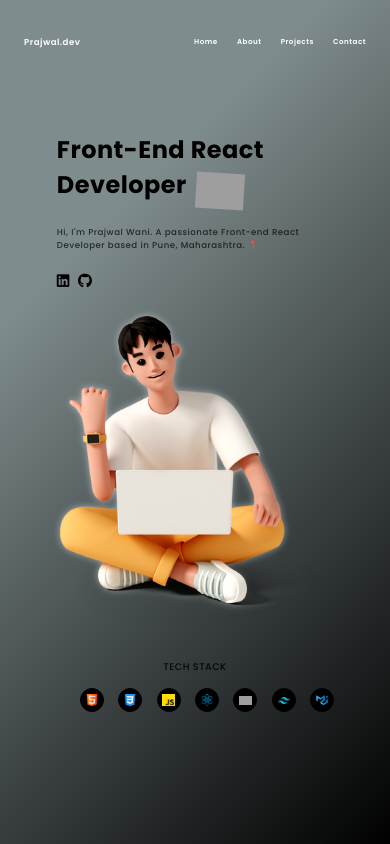
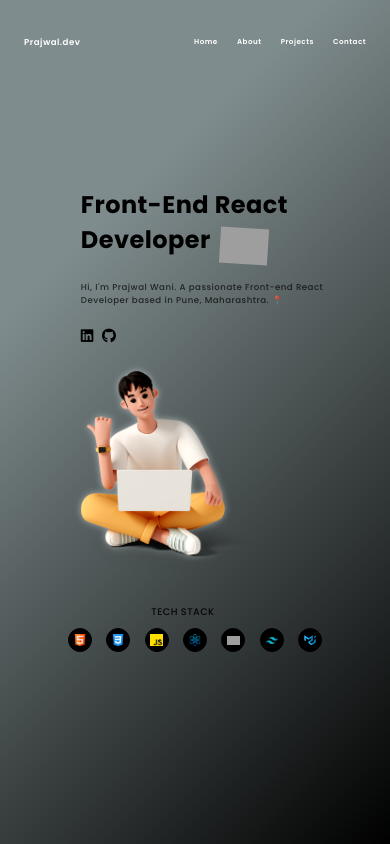
Before and after one commit to Prajwalwani05/My-Portfolio, a plain HTML site: page index.html in a window 390 px wide. Shown: the top 844 px of the page. Drawn offline with nearby package versions, Linux system fonts and the light colour scheme; grey boxes are pictures that could not be loaded; files whose address does not match are found by name.

Commit message:
minor css

```diff
--- a/style.css
+++ b/style.css
@@ -127,7 +127,7 @@ nav .navLinks{
     text-transform:capitalize;
 }
 .navLinks a:hover{
-    color: #000000;
+    color: lime;
     border-bottom: 1px solid #000000;
 }
 .sec1{
@@ -582,27 +582,36 @@ nav .navLinks{
         font-size: 30%;
     }
     .sec1{
+        display: flex;
+        /* justify-content: start; */
         padding: 1rem;
         .firstDiv{
             display: flex;
+            padding-left: 10rem;
             flex-direction: column;
-            justify-content: space-between;
-            align-items: center;
+            /* border:2px solid lime; */
+            align-items: start;
+            justify-content: center;
 
             .textContent1{
+
                 & p{
                     margin-top: 3rem;
                 }
             }
             .textContent1 img{
                 width: 10rem;
-
+            }
+            .imgDiv{
+                width: 36rem;
             }
         }
        .secondDiv{
             display: flex;
             flex-direction: column;
-            gap: 3rem;
+            gap: 2rem;
+            padding: 1rem;
+            margin-right: 5rem;
             & span{
                 display: none;
             }
@@ -612,6 +621,8 @@ nav .navLinks{
         display: flex;
         flex-direction: column;
         align-items:center;
+        padding-top: 15rem;
+        gap:3rem;
          & img{
             margin-right: 6rem;
          }
```
